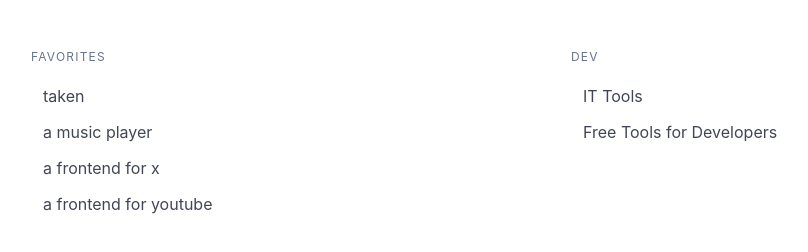
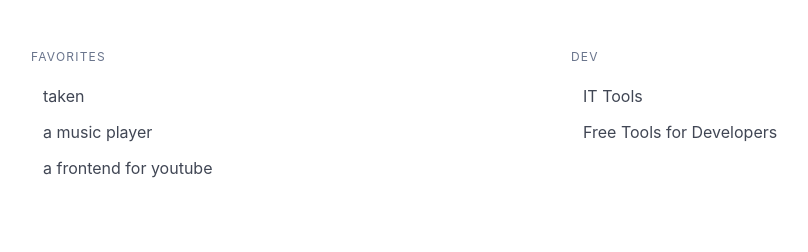
Before and after one commit to marcoguastalli/marcoguastalli.github.io, a plain HTML site: page index.html in a window 1280 px wide. Shown: the whole page, without its empty margins (81-889 px from the left). Drawn offline with nearby package versions, Linux system fonts and the light colour scheme.

Commit message:
Update index.html

```diff
--- a/index.html
+++ b/index.html
@@ -21,8 +21,6 @@
                                rel="noopener noreferrer nofollow">taken</a></li>
                         <li><a href="https://hyperpipe.surge.sh/" target="_blank"
                                rel="noopener noreferrer nofollow">a music player</a></li>
-                        <li><a href="https://nitter.net/" target="_blank"
-                               rel="noopener noreferrer nofollow">a frontend for x</a></li>
                         <li><a href="https://invidious.io/" target="_blank"
                                rel="noopener noreferrer nofollow">a frontend for youtube</a></li>
                     </ul>
```
